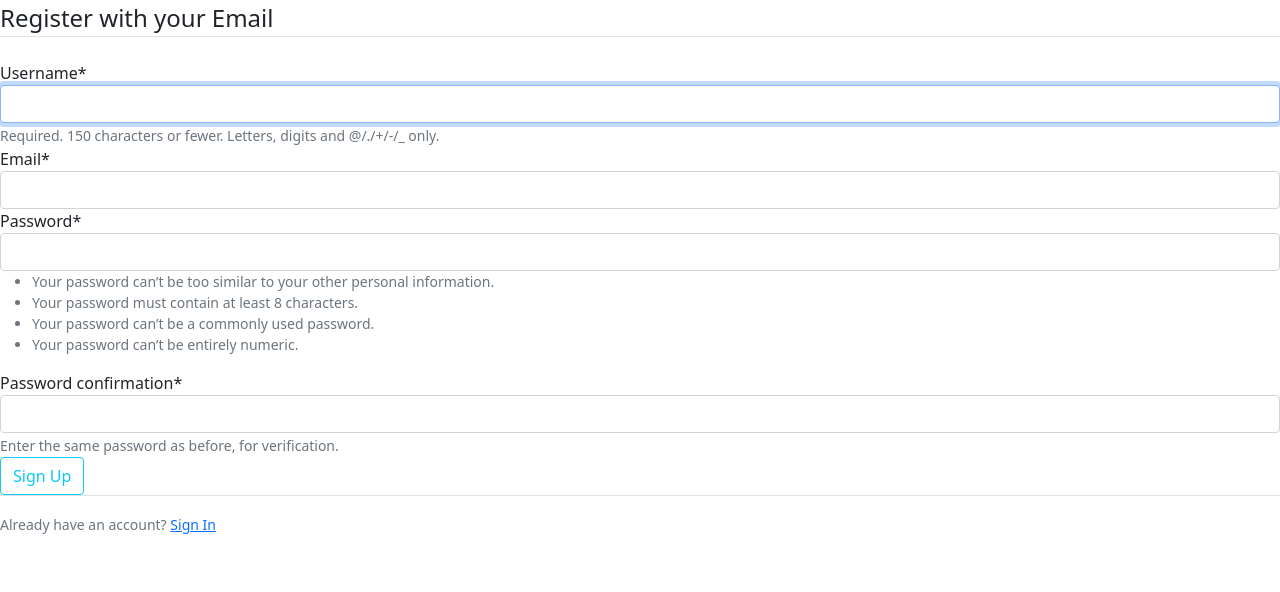
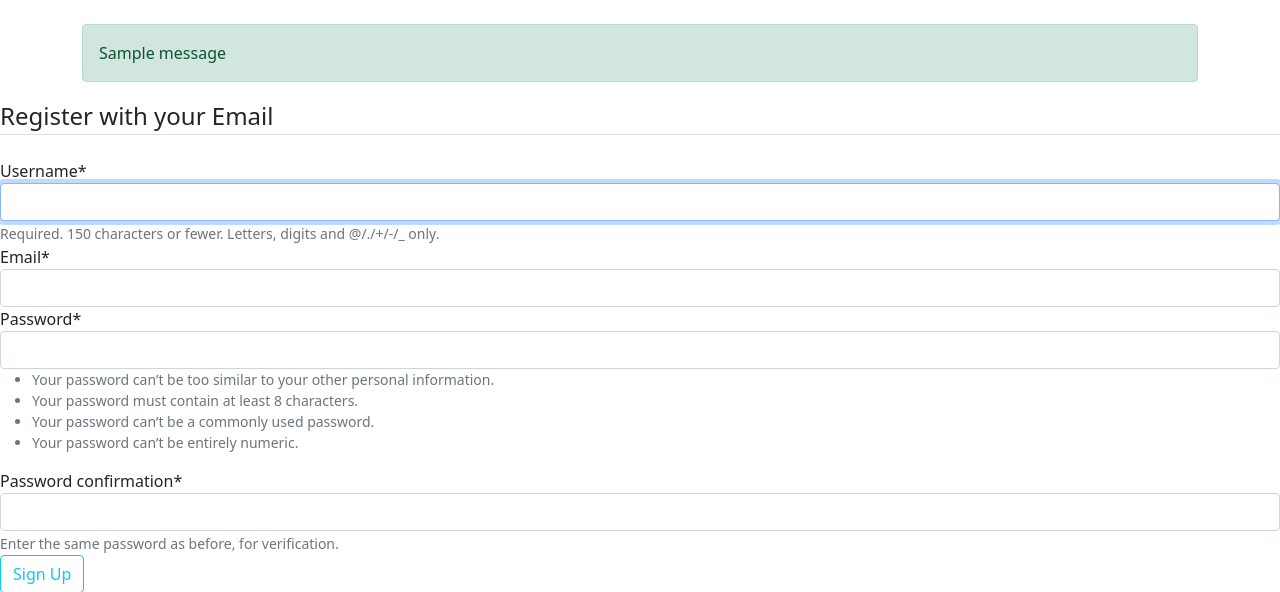
Before and after one commit to yahyasaadi/awwwards, a Django app: template users/templates/users/register.html in a window 1280 px wide. Shown: the top 592 px of the page. Run offline with Django 4.2, Linux system fonts and the light colour scheme; the template is opened without the code that fills it: values that come from a table or form of the project are taken from there, others are empty; tables that the repository leaves empty hold one stand-in row (values such as "Sample post"); one stand-in notice (Sample message) is shown; parts of the project's set-up code (start-up, migrations or seed data) failed here and were passed over; some libraries are stand-ins or nearby versions.

Commit message:
Added flash messages

```diff
--- a/projects/templates/projects/base.html
+++ b/projects/templates/projects/base.html
@@ -16,6 +16,18 @@
 </head>
 <body>
 
+    <main class="container mt-4">
+        <div class="alerts">
+            {% if messages %}
+                {% for message in messages %}
+                    <div class="alert alert-{{ message.tags }}">
+                        {{ message }}
+                    </div>
+                {% endfor %}
+            {% endif %}
+        </div>
+    </main>
+
     {% block content %}{% endblock %}
     <!-- Bootstrap JS -->
     <script src="https://cdn.jsdelivr.net/npm/@popperjs/core@2.9.2/dist/umd/popper.min.js" integrity="sha384-IQsoLXl5PILFhosVNubq5LC7Qb9DXgDA9i+tQ8Zj3iwWAwPtgFTxbJ8NT4GN1R8p" crossorigin="anonymous"></script>
```
